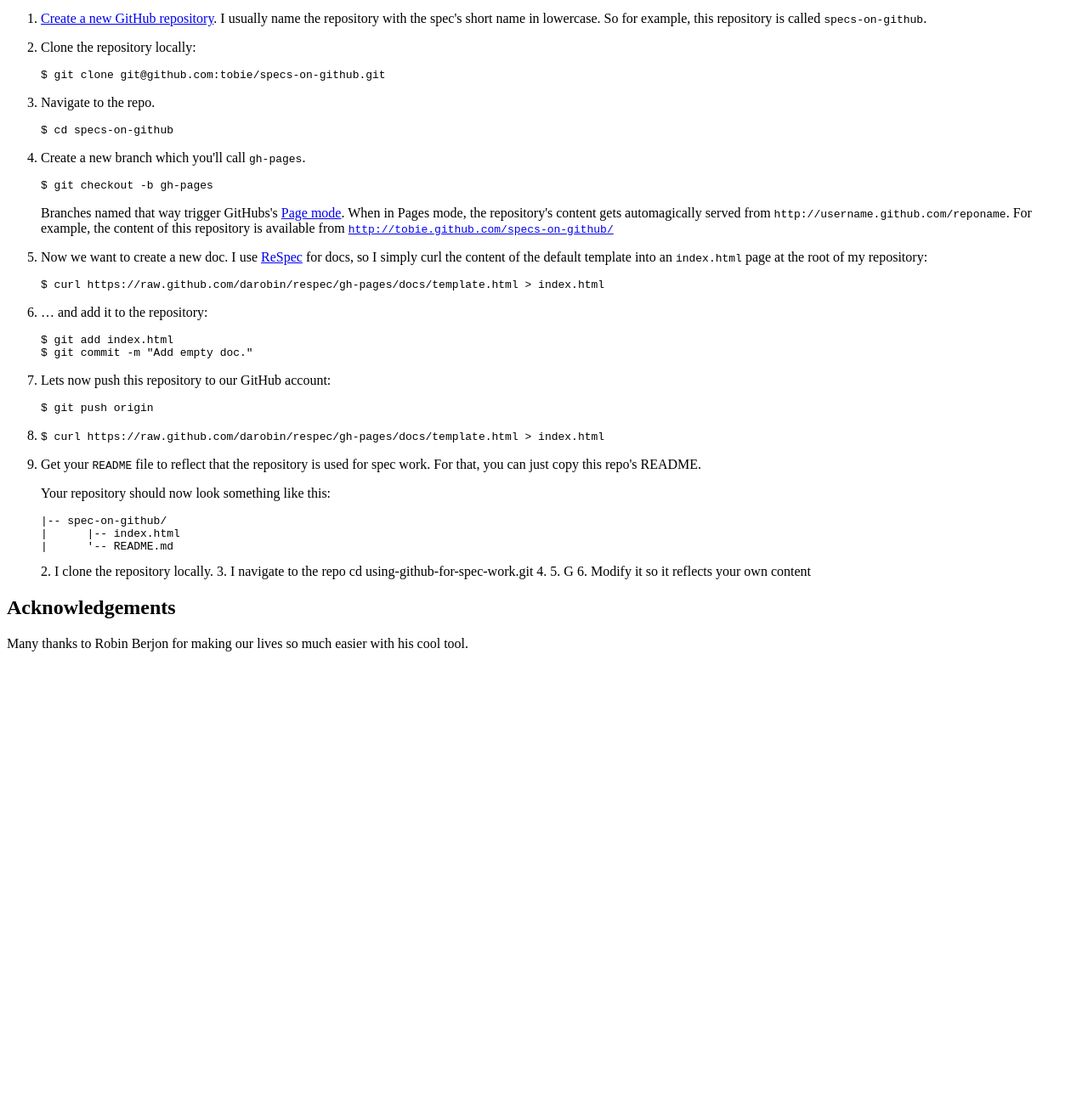
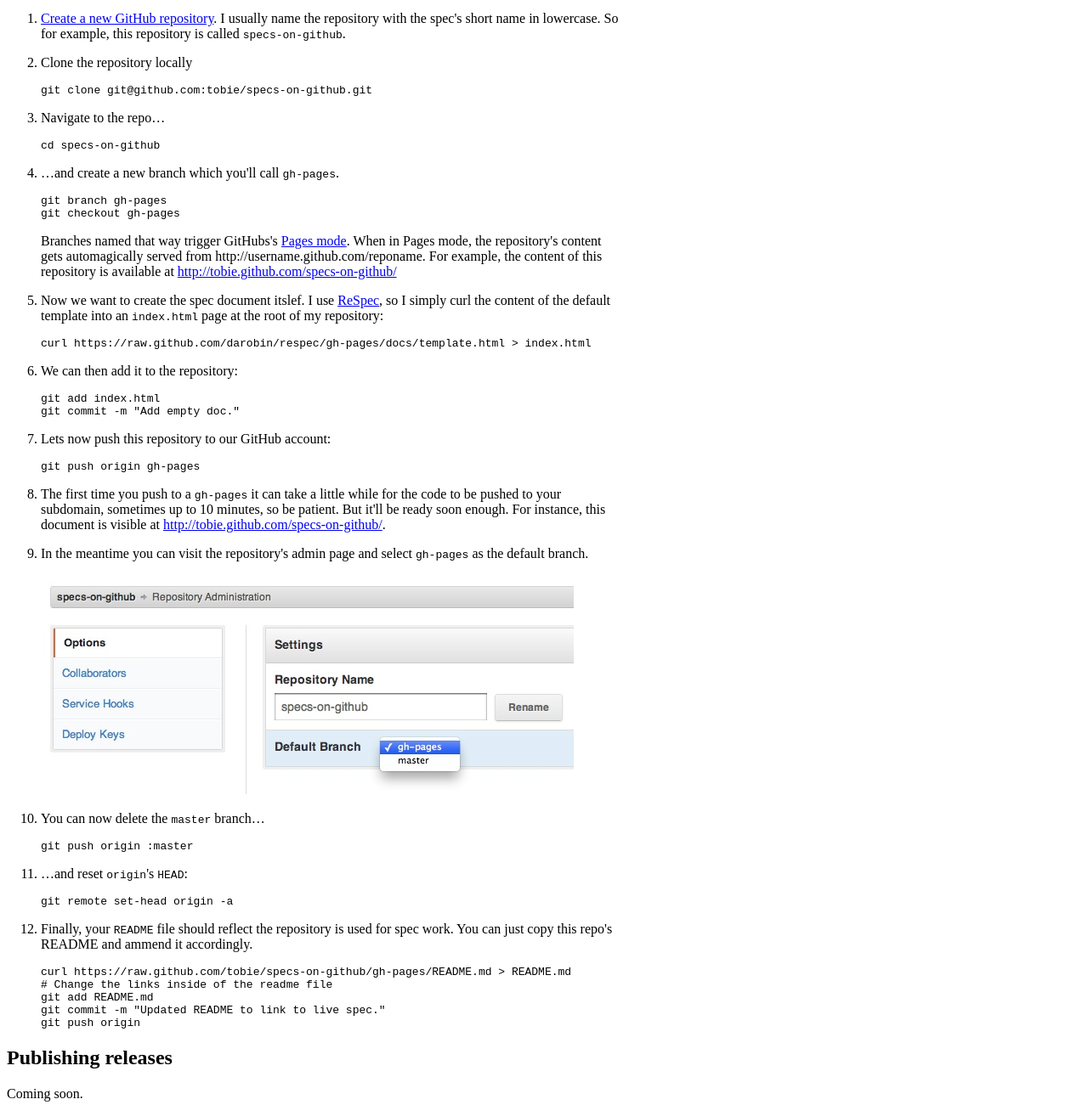
Before and after one commit to tobie/specs-on-github, a plain HTML site: page index.html in a window 1280 px wide. Shown: the part 80-1381 px from the top of the page at 85% size. Before the commit the page ends 863 px from the top, so only its background shows below. Drawn offline with Linux system fonts and the light colour scheme.

Commit message:
Updating the doc.

```diff
--- a/index.html
+++ b/index.html
@@ -16,7 +16,7 @@
       };
     </script>
   </head>
-  <body>
+  <body style="max-width:45em">
     <section id='abstract'>
       This document explains how to best use GitHub for both versioning and displaying of specs.
     </section>
@@ -28,68 +28,62 @@
           <p><a href="https://help.github.com/articles/creating-a-new-repository">Create a new GitHub repository</a>. I usually name the repository with the spec's short name in lowercase. So for example, this repository is called <code>specs-on-github</code>.</p>
         </li>
         <li>
-          <p>Clone the repository locally:</p>
-          <pre><code>$ git clone git@github.com:tobie/specs-on-github.git</code></pre>
+          <p>Clone the repository locally</p>
+          <pre class="highlight lang-bsh"><code>git clone git@github.com:tobie/specs-on-github.git</code></pre>
         </li>
         <li>
-          <p>Navigate to the repo.</p>
-          <pre><code>$ cd specs-on-github</code></pre>
+          <p>Navigate to the repo…</p>
+          <pre class="highlight lang-bsh"><code>cd specs-on-github</code></pre>
         </li>
         <li>
-          <p>Create a new branch which you'll call <code>gh-pages</code>.</p>
-          <pre><code>$ git checkout -b gh-pages</code></pre>
-          <p>Branches named that way trigger GitHubs's <a href="http://pages.github.com/">Page mode</a>. When in Pages mode, the repository's content gets automagically served from <code>http://username.github.com/reponame</code>. For example, the content of this repository is available from <a href="http://tobie.github.com/specs-on-github/"><code>http://tobie.github.com/specs-on-github/</code></a></p>
+          <p>…and create a new branch which you'll call <code>gh-pages</code>.</p>
+          <pre class="highlight lang-bsh"><code>git branch gh-pages
+git checkout gh-pages</code></pre>
+          <p>Branches named that way trigger GitHubs's <a href="http://pages.github.com/">Pages mode</a>. When in Pages mode, the repository's content gets automagically served from http://username.github.com/reponame. For example, the content of this repository is available at <a href="http://tobie.github.com/specs-on-github/">http://tobie.github.com/specs-on-github/</a></p>
         </li>
         <li>
-          <p>Now we want to create a new doc. I use <a href="https://github.com/darobin/respec/">ReSpec</a> for docs, so I simply curl the content of the default template into an <code>index.html</code> page at the root of my repository:</p>
-          <pre><code>$ curl https://raw.github.com/darobin/respec/gh-pages/docs/template.html > index.html</code></pre>
+          <p>Now we want to create the spec document itslef. I use <a href="https://github.com/darobin/respec/">ReSpec</a>, so I simply curl the content of the default template into an <code>index.html</code> page at the root of my repository:</p>
+          <pre class="highlight lang-bsh"><code>curl https://raw.github.com/darobin/respec/gh-pages/docs/template.html > index.html</code></pre>
         </li>
         <li>
-          <p>… and add it to the repository:</p>
-          <pre><code>$ git add index.html
-$ git commit -m "Add empty doc."</code></pre>
+          <p>We can then add it to the repository:</p>
+          <pre class="highlight lang-bsh"><code>git add index.html
+git commit -m "Add empty doc."</code></pre>
         </li>
         <li>
           <p>Lets now push this repository to our GitHub account:</p>
-          <pre><code>$ git push origin </code></pre>
+          <pre class="highlight lang-bsh"><code>git push origin gh-pages</code></pre>
         </li>
         <li>
-          <p></p>
-          <pre><code>$ curl https://raw.github.com/darobin/respec/gh-pages/docs/template.html > index.html</code></pre>
+          <p>The first time you push to a <code>gh-pages</code> it can take a little while for the code to be pushed to your subdomain, sometimes up to 10 minutes, so be patient. But it'll be ready soon enough. For instance, this document is visible at <a href="http://tobie.github.com/specs-on-github/">http://tobie.github.com/specs-on-github/</a>.</p>
         </li>
         <li>
-          <p>Get your <code>README</code> file to reflect that the repository is used for spec work. For that, you can just copy this repo's README.
-          <pre><code></code></pre>
-
-          <p>Your repository should now look something like this:</p>
-          <pre><code>|-- spec-on-github/
-|      |-- index.html
-|      '-- README.md</code></pre>
+          <p>In the meantime you can visit the repository's admin page and select <code>gh-pages</code> as the default branch.</p>
+          <img src="screenshot.jpg" width="627" height="258" alt="How to select the gh-pages as the default branch using GitHub's UI.">
         </li>
-
-        2. I clone the repository locally.
-
-
-
-        3. I navigate to the repo
-
-            cd using-github-for-spec-work.git
-
-        4.
-
-
-
-        5. G
-
-        6. Modify it so it reflects your own content
-      </p>
+        <li>
+          <p>You can now delete the <code>master</code> branch…</p>
+          <pre class="highlight lang-bsh"><code>git push origin :master</code></pre>
+        </li>
+        <li>
+          <p>…and reset <code>origin</code>'s <code>HEAD</code>:</p>
+          <pre class="highlight lang-bsh"><code>git remote set-head origin -a</code></pre>
+        </li>
+        <li>
+          <p>Finally, your <code>README</code> file should reflect the repository is used for spec work. You can just copy this repo's README and ammend it accordingly.</p>
+          <pre class="highlight lang-bsh"><code>curl https://raw.github.com/tobie/specs-on-github/gh-pages/README.md > README.md
+# Change the links inside of the readme file
+git add README.md
+git commit -m "Updated README to link to live spec."
+git push origin</code></pre>
+        </li>
+      </ol>
     </section>
-
+    <section>
+      <h2>Publishing releases</h2>
+      <p>Coming soon.</p>
+    </section>
     <section class='appendix'>
-      <h2>Acknowledgements</h2>
-      <p>
-        Many thanks to Robin Berjon for making our lives so much easier with his cool tool.
-      </p>
     </section>
   </body>
 </html>
```
Also changed, not shown: screenshot.jpg (added).
